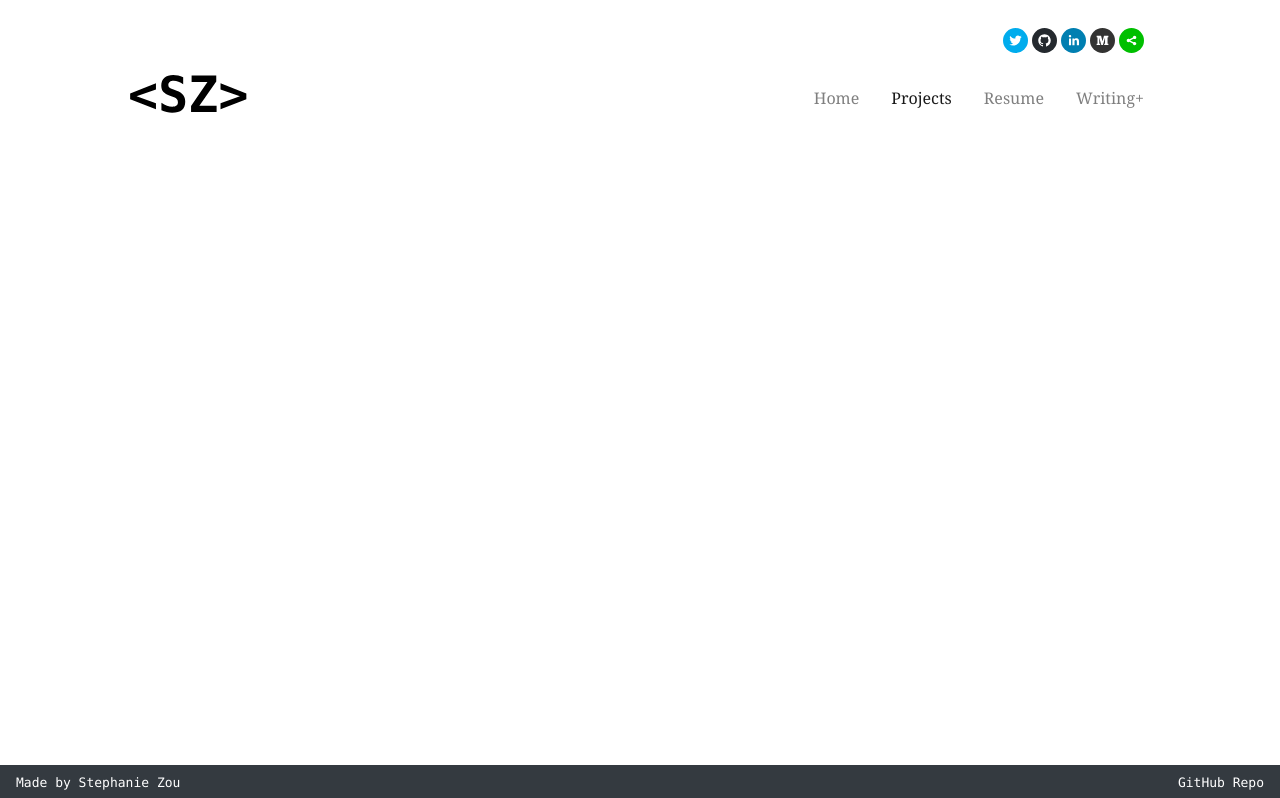
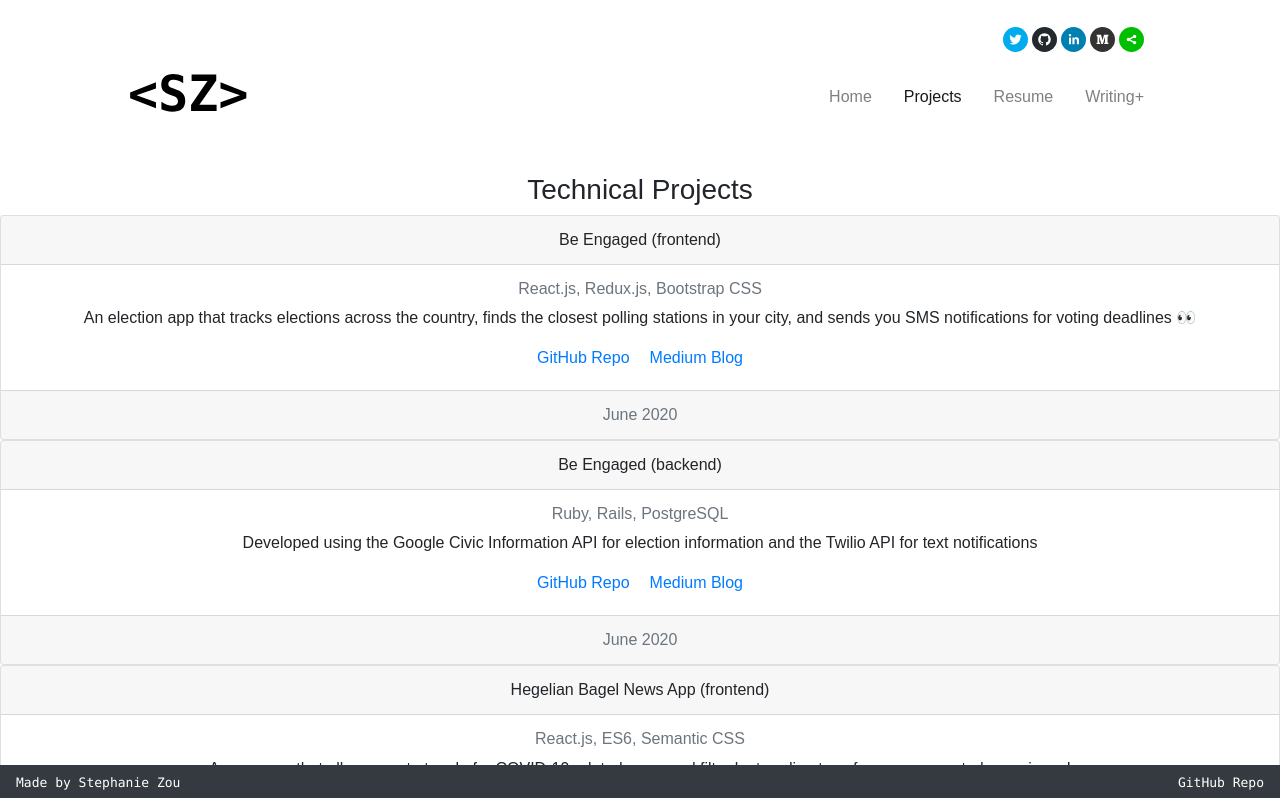
Before and after one commit to stephaniezou1/my-website, a React (Create React App) app: page /projects in a window 1280 px wide. Shown: the top 798 px of the page. Built offline with nearby package versions, Linux system fonts and the light colour scheme.

Commit message:
projects

```diff
--- a/src/App.css
+++ b/src/App.css
@@ -1,5 +1,5 @@
 body {
-  font-family: "Georgia", sans-serif !important;
+  font-family: "Helvetica Monospaced", sans-serif !important;
 }
 
 /* home container */
@@ -74,3 +74,9 @@ body {
   font-size: small;
   font-family: "Menlo", sans-serif !important;
 }
+
+/* Projects */
+
+.header {
+  text-align: center;
+}
--- /dev/null
+++ b/src/components/Project.jsx
@@ -0,0 +1,28 @@
+import React from 'react';
+import Card from 'react-bootstrap/Card'
+import CardDeck from 'react-bootstrap/CardDeck'
+
+const Project = (props) => {
+
+    let {name, githubUrl, mediumUrl, techStack, description, dateCreated } = props.project
+    return(
+        <div>
+            <CardDeck>
+            <Card className="text-center">
+                <Card.Header>{name}</Card.Header>
+                <Card.Body>
+                <Card.Subtitle className="mb-2 text-muted">{techStack}</Card.Subtitle>
+                    <Card.Text>
+                    {description}
+                    </Card.Text>
+                    <Card.Link href={githubUrl}>GitHub Repo</Card.Link>
+                    <Card.Link href={mediumUrl}>Medium Blog</Card.Link>
+                </Card.Body>
+                <Card.Footer className="text-muted">{dateCreated}</Card.Footer>
+                </Card>
+            </CardDeck>
+        </div>
+    )
+}
+
+export default Project;
--- a/src/containers/ProjectContainer.jsx
+++ b/src/containers/ProjectContainer.jsx
@@ -1,8 +1,26 @@
 import React from 'react';
+import Project from '../components/Project.jsx'
+import allProjects from '../data/projects.js'
 
 const ProjectContainer = () => {
+
+    console.log("all projects", allProjects)
+    let arrayOfProjects = allProjects.map((project) => {
+        return <Project
+        key={project.id}
+        project={project}
+        />
+    })
+
     return (
-        <div></div>
+        <div>
+            <h3 className="header">
+                Technical Projects
+            </h3>
+            <div>
+            {arrayOfProjects}
+            </div>
+        </div>
     )
 }
 
--- a/src/containers/ResumeContainer.jsx
+++ b/src/containers/ResumeContainer.jsx
@@ -1,5 +1,7 @@
 import React, { Component } from 'react';
 import pdfFile from '../files/stephanie_zou_resume_2020.pdf'
+import Card from 'react-bootstrap/Card'
+import Button from 'react-bootstrap/Button'
 
 
 export default class ResumeContainer extends Component {
@@ -10,8 +12,18 @@ export default class ResumeContainer extends Component {
 
     render() {
     return (
-        <div className="Example">
-            <a onClick={this.onResumeClick} > my resume </a>
+        <div>
+            <Card className="text-center">
+                <Card.Header>Stephanie Zou</Card.Header>
+                <Card.Body>
+                    <Card.Title>Resume</Card.Title>
+                    <Card.Text>
+                    Email - stephanie.zou3@gmail.com
+                    </Card.Text>
+                    <Button variant="primary"onClick={this.onResumeClick}>Resume PDF</Button>
+                </Card.Body>
+                <Card.Footer className="text-muted">June 2020</Card.Footer>
+            </Card>
         </div>
     );
 }
--- /dev/null
+++ b/src/data/projects.js
@@ -0,0 +1,67 @@
+const allProjects = [
+    {
+        "id": 1,
+        "name": "Be Engaged (frontend)",
+        "githubUrl": "https://github.com/stephaniezou1/be-engaged-frontend",
+        "mediumUrl": "#",
+        "techStack": "React.js, Redux.js, Bootstrap CSS",
+        "description": "An election app that tracks elections across the country, finds the closest polling stations in your city, and sends you SMS notifications for voting deadlines 👀",
+        "dateCreated": "June 2020"
+    },
+    {
+        "id": 2,
+        "name": "Be Engaged (backend)",
+        "githubUrl": "https://github.com/stephaniezou1/be-engaged-backend",
+        "mediumUrl": "#",
+        "techStack": "Ruby, Rails, PostgreSQL",
+        "description": "Developed using the Google Civic Information API for election information and the Twilio API for text notifications",
+        "dateCreated": "June 2020"
+    },
+    {
+        "id": 3,
+        "name": "Hegelian Bagel News App (frontend)",
+        "githubUrl": "https://github.com/stephaniezou1/news_app_frontend",
+        "mediumUrl": "https://medium.com/swlh/tutorial-build-a-toggle-button-using-reactjs-inverse-data-flow-in-es6-cc772155ad03",
+        "techStack": "React.js, ES6, Semantic CSS",
+        "description": "A news app that allows you to toggle for COVID-19 related news and filter by trending tags for a more curated experience!",
+        "dateCreated": "June 2020"
+    },
+    {
+        "id": 4,
+        "name": "Hegelian Bagel News App (backend)",
+        "githubUrl": "https://github.com/stephaniezou1/news_backend",
+        "mediumUrl": "https://levelup.gitconnected.com/tutorial-build-a-yelp-dynamic-search-with-ruby-on-rails-b1a40f60fdd2",
+        "techStack": "Ruby, Rails, PostgreSQL",
+        "description": "Database seeded with articles from the News API",
+        "dateCreated": "June 2020"
+    },
+    {
+        "id": 5,
+        "name": "Movies You Missed (frontend)",
+        "githubUrl": "https://github.com/stephaniezou1/Movies-You-Missed-Frontend",
+        "mediumUrl": "https://medium.com/swlh/creating-hidden-forms-using-javascript-286356a13dc4",
+        "techStack": "JavaScript, JQuery, Semantic CSS",
+        "description": "Curated movie list to help you choose a film for your next movie night 🎥",
+        "dateCreated": "May 2020"
+    },
+    {
+        "id": 6,
+        "name": "Movies You Missed (frontend)",
+        "githubUrl": "https://github.com/stephaniezou1/Movies-You-Missed-Frontend",
+        "mediumUrl": "https://medium.com/swlh/creating-hidden-forms-using-javascript-286356a13dc4",
+        "techStack": "Ruby, Rails, ActiveRecord, Serializers, The Movie Database API",
+        "description": "Backend database is seeded with over one thousand titles from the Movie Database API (TMDb)",
+        "dateCreated": "May 2020"
+    },
+    {
+        "id": 7,
+        "name": "Acorn Search Engine (fullstack)",
+        "githubUrl": "https://github.com/stephaniezou1/Acorn-Search-Engine",
+        "mediumUrl": "https://medium.com/@stephaniezou/acorn-web-app-how-i-built-a-search-engine-using-ruby-on-rails-5efc3670a887?source=your_stories_page---------------------------",
+        "techStack": "Ruby on Rails, PostgreSQL, SQLite, HTML/CSS",
+        "description": "Yelp, but designed to help families find affordable after school activities 📚",
+        "dateCreated": "May 2020"
+    }
+]
+
+export default allProjects;
```
